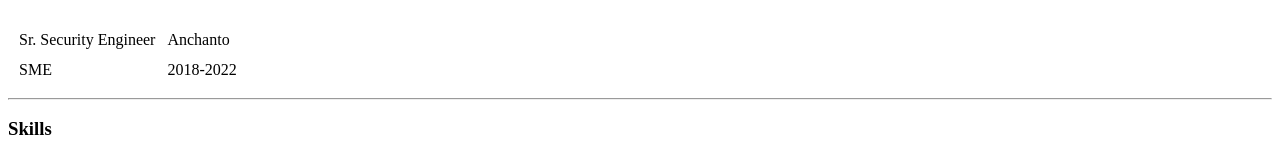
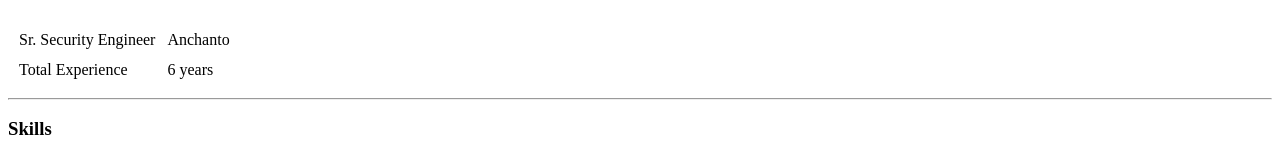
Before and after one commit to piyushimself/cv, a plain HTML site: page index.html in a window 1280 px wide. Shown: the part 319-469 px from the top of the page. Drawn offline with Linux system fonts and the light colour scheme.

Commit message:
Update index.html
added experience.

```diff
--- a/index.html
+++ b/index.html
@@ -39,8 +39,8 @@
       <td>Anchanto</td>
     </tr>
     <tr>
-      <td>SME</td>
-      <td>2018-2022</td>
+      <td>Total Experience</td>
+      <td>6 years</td>
     </tr>
   </table>
   <hr />
```
